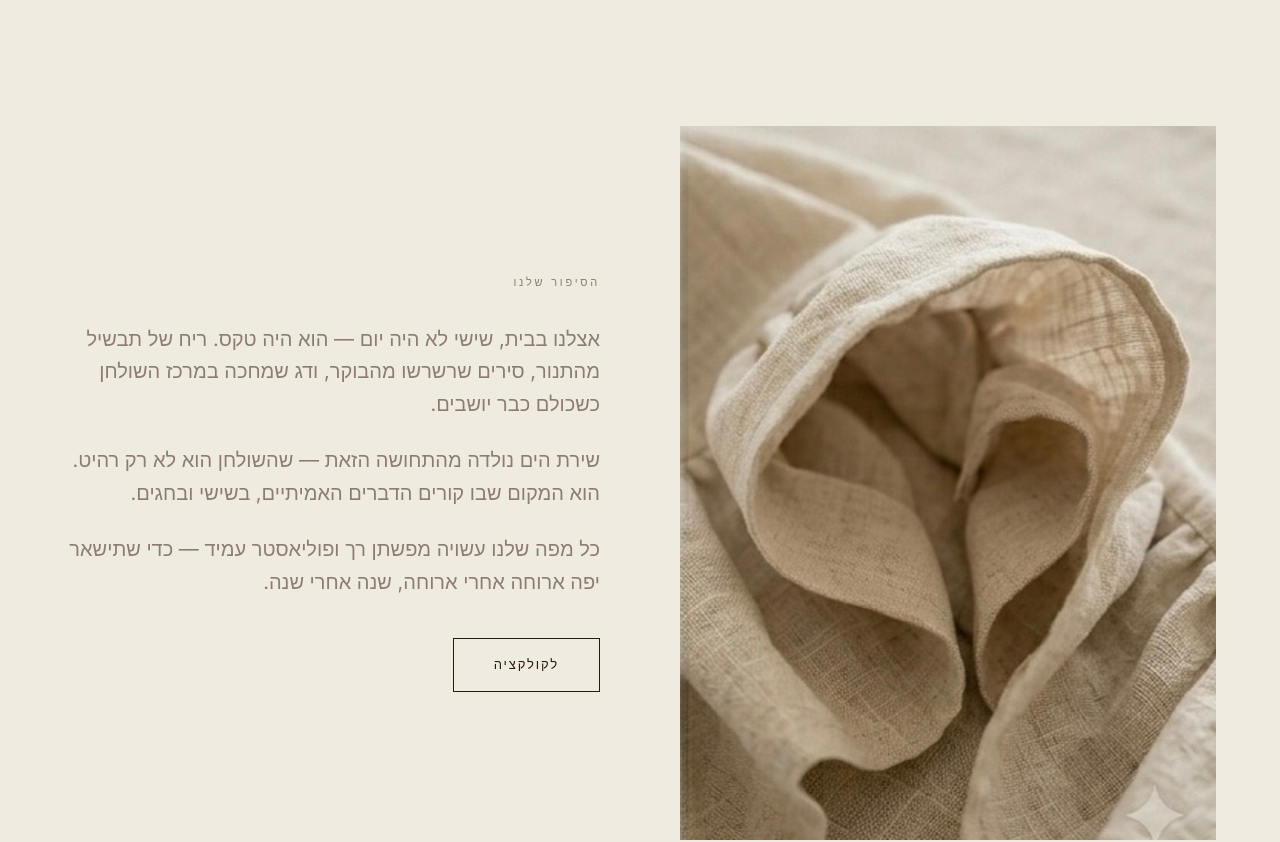
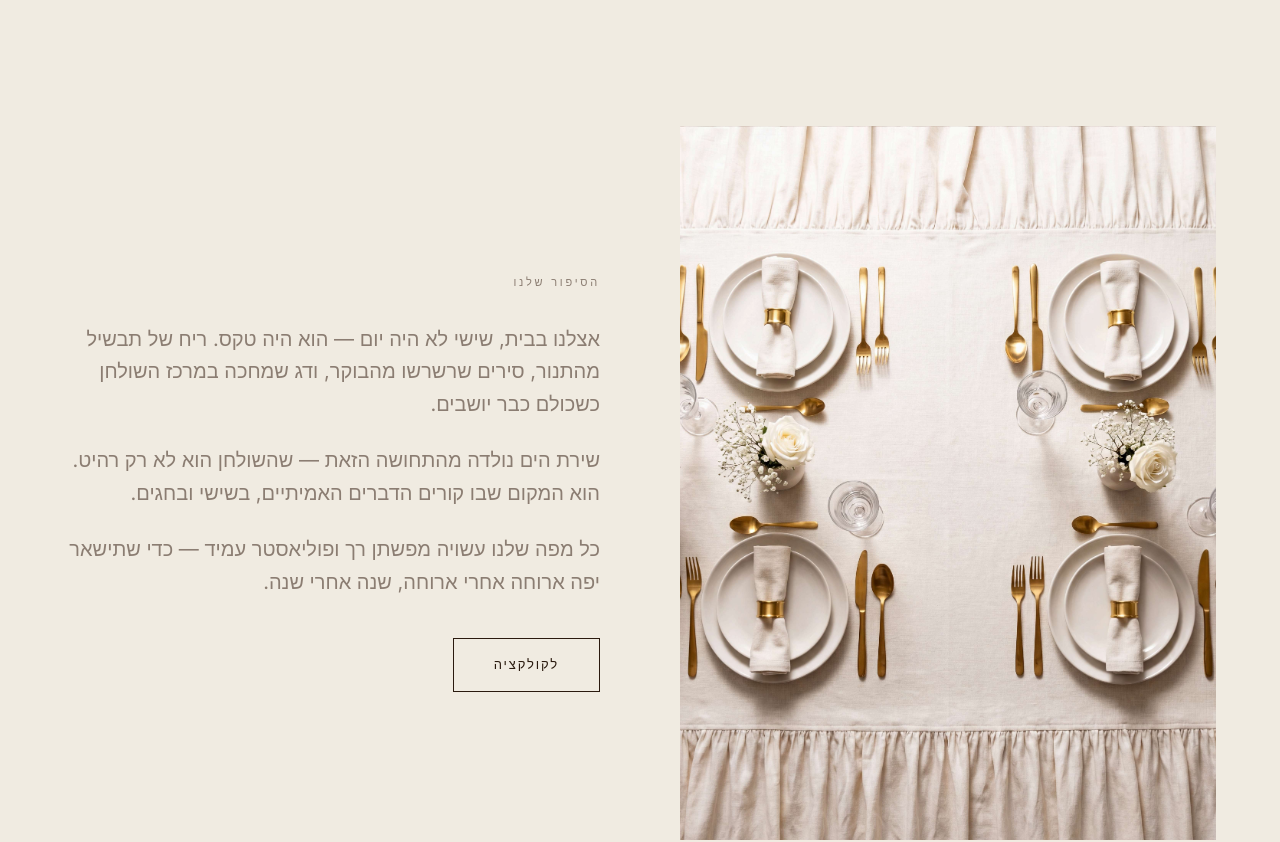
Before and after one commit to k4hpvj59kh-create/-, a Next.js app: page / in a window 1280 px wide. Shown: the part 1620-2462 px from the top of the page. Built offline with nearby package versions, Linux system fonts and the light colour scheme; a web font is replaced by a local one.

Commit message:
feat: add image 4 to story section

```diff
--- a/components/HomeContent.tsx
+++ b/components/HomeContent.tsx
@@ -31,7 +31,7 @@ export default function HomeContent() {
       <section id="story" className="bg-linen py-32 px-6">
         <div className="mx-auto max-w-7xl lg:px-10 grid grid-cols-1 lg:grid-cols-2 gap-20 items-center">
           <Reveal>
-            <div className="aspect-[3/4] bg-cover bg-center bg-linen" style={{ backgroundImage: "url(/images/product-texture.jpg)" }} />
+            <div className="aspect-[3/4] bg-cover bg-center bg-linen" style={{ backgroundImage: "url(/images/img4-0.jpg)" }} />
           </Reveal>
           <Reveal delay={120}>
             <div className="max-w-xl">
```
Also changed, not shown: public/images/img4-0.jpg (added).
